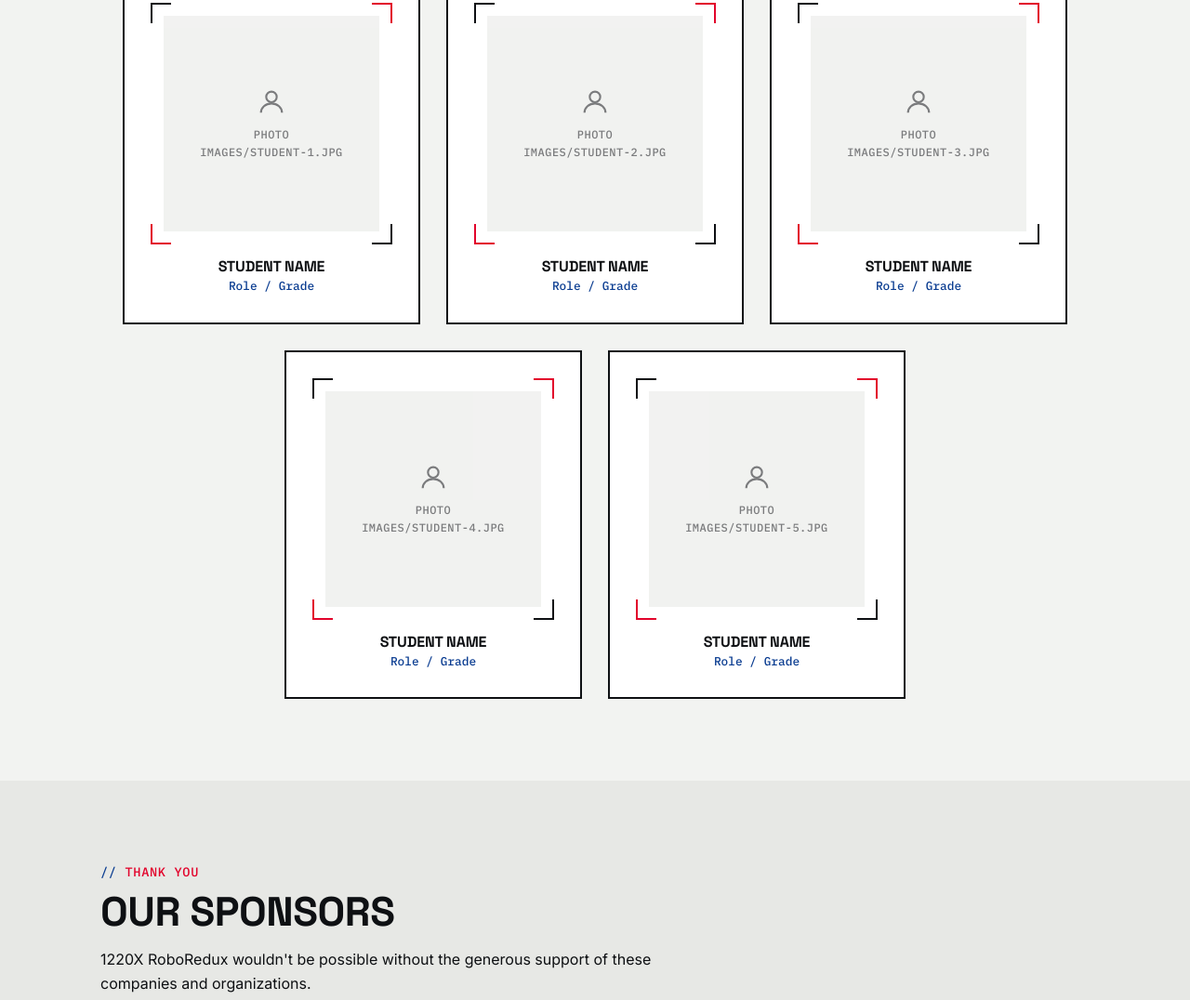
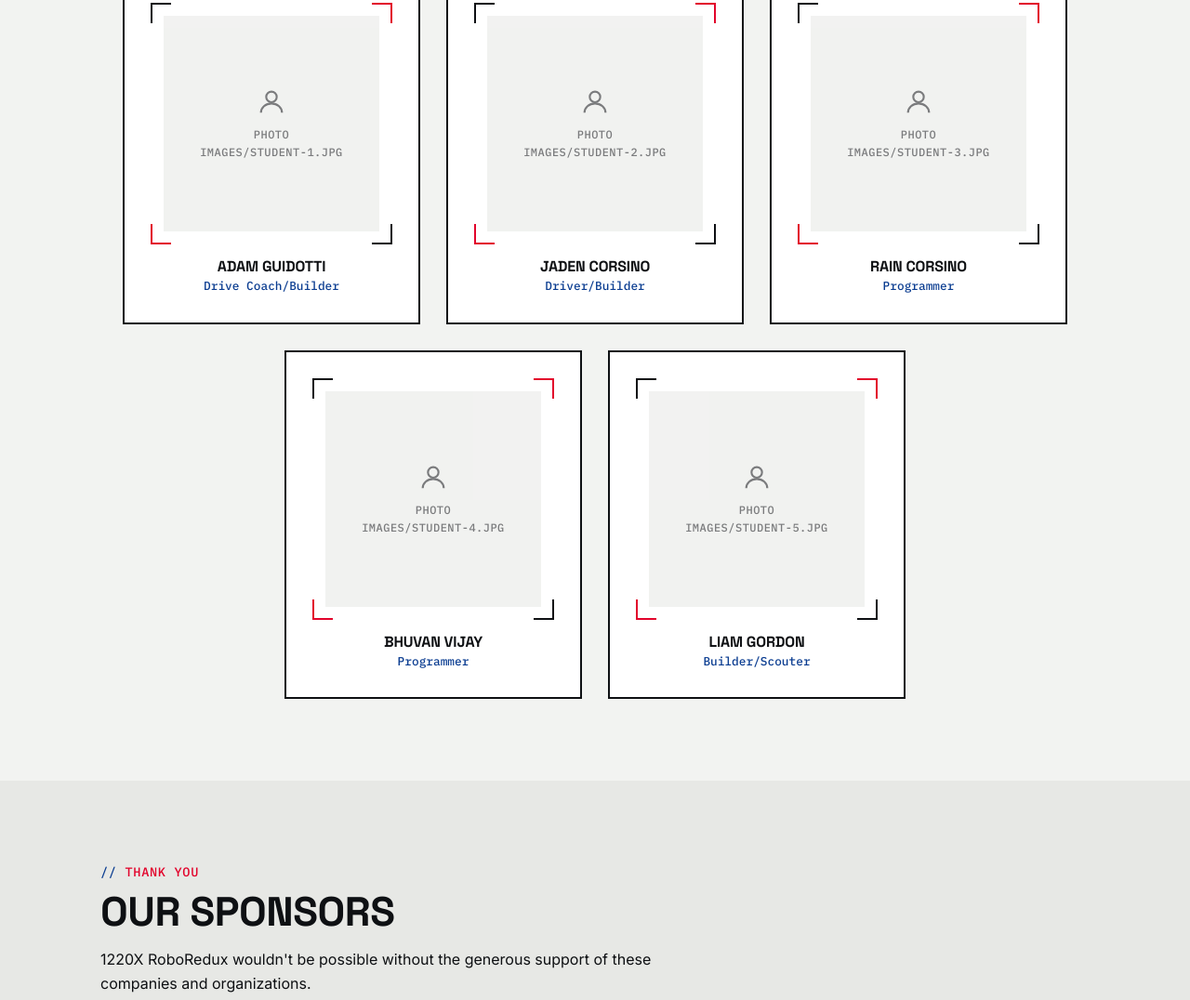
Before and after one commit to RoboRedux1220X/RoboRedux1220X.github.io, a plain HTML site: page about.html in a window 1280 px wide. Shown: the part 2003-3079 px from the top of the page at 93% size. Drawn offline with Linux system fonts and the light colour scheme.

Commit message:
Update student names and roles in about.html

```diff
--- a/about.html
+++ b/about.html
@@ -152,8 +152,8 @@
               <span>Photo<br>images/student-1.jpg</span>
             </div>
           </div>
-          <h4>Student Name</h4>
-          <p>Role / Grade</p>
+          <h4>Adam Guidotti</h4>
+          <p>Drive Coach/Builder</p>
         </div>
         <div class="card team-card">
           <div class="frame">
@@ -162,8 +162,8 @@
               <span>Photo<br>images/student-2.jpg</span>
             </div>
           </div>
-          <h4>Student Name</h4>
-          <p>Role / Grade</p>
+          <h4>Jaden Corsino</h4>
+          <p>Driver/Builder</p>
         </div>
         <div class="card team-card">
           <div class="frame">
@@ -172,8 +172,8 @@
               <span>Photo<br>images/student-3.jpg</span>
             </div>
           </div>
-          <h4>Student Name</h4>
-          <p>Role / Grade</p>
+          <h4>Rain Corsino</h4>
+          <p>Programmer</p>
         </div>
         <div class="card team-card">
           <div class="frame">
@@ -182,8 +182,8 @@
               <span>Photo<br>images/student-4.jpg</span>
             </div>
           </div>
-          <h4>Student Name</h4>
-          <p>Role / Grade</p>
+          <h4>Bhuvan Vijay</h4>
+          <p>Programmer</p>
         </div>
         <div class="card team-card">
           <div class="frame">
@@ -192,8 +192,8 @@
               <span>Photo<br>images/student-5.jpg</span>
             </div>
           </div>
-          <h4>Student Name</h4>
-          <p>Role / Grade</p>
+          <h4>Liam Gordon</h4>
+          <p>Builder/Scouter</p>
         </div>
       </div>
     </div>
```
